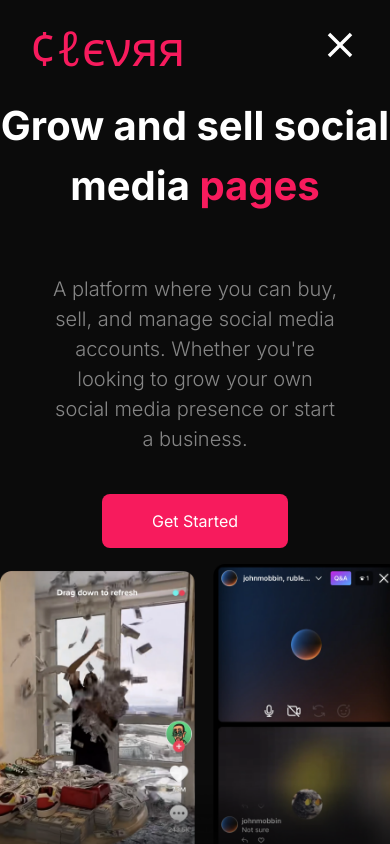
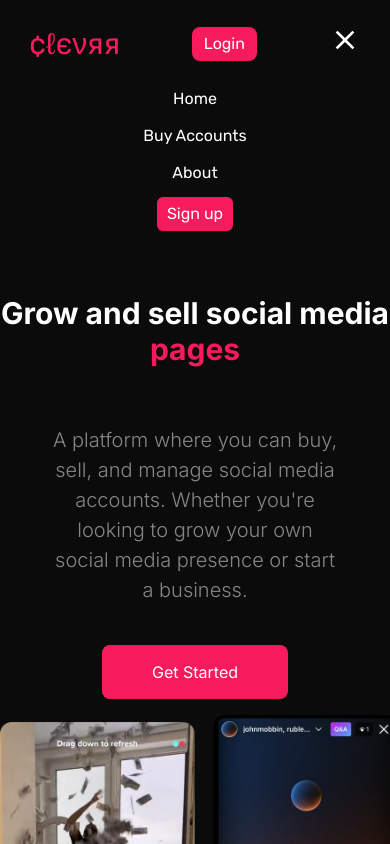
Before and after one commit to timmie20/clevrr, a React (Vite) app: page / in a window 390 px wide. Both pictures are taken after a click on the button 339 px from the left and 45 px from the top of the page. Shown: the top 844 px of the page. Built offline with nearby package versions, Linux system fonts and the light colour scheme.

Commit message:
fixed mobile menu and typography

```diff
--- a/src/Pages/login /Login.jsx
+++ b/src/Pages/login /Login.jsx
@@ -3,22 +3,18 @@ import sideImg from "../login /loginAssets/Group 5.png"
 
 const Login = () => {
   return (
-    <div className="bg-backgroundBlack w-[100vw] h-[100vh] font-Inter">
-      <div className="flex items-center">
-        <div>
-          <img src={sideImg} alt="" className="h-[100vh]" />
-        </div>
-        <div className="m-[auto] flex flex-col text-white gap-[2em]">
-          <p className="text-[32px] font-[500]">Login</p>
-          <div className="flex flex-col space-y-[10px] text-grayish">
+    <div className="flex justify-center items-center bg-backgroundBlack h-[100vh] font-Inter">
+      <div className="flex flex-col text-white gap-[2em] w-[360px] m-[1em] items-center">
+        <p className="text-3xl font-[700] md:text-5xl">Login</p>
+        <div className="flex flex-col space-y-[10px] text-grayish w-[100%]">
           <label htmlFor="email">Email address</label>
           <input id="email" type="email" className="inputs"/>
         </div>
-          <div className="flex flex-col space-y-[10px] text-grayish">
+        <div className="flex flex-col space-y-[10px] text-grayish w-[100%]">
           <label htmlFor="password">Password</label>
           <input id="password" type="password" className="inputs"/>
         </div>
-          <button className="w-[400px] h-[45px] bg-customPink rounded-full font-Rubik font-[400]">Login</button>
+        <button className="h-[45px] w-[100%] bg-customPink rounded-full font-Rubik font-[400]">Login</button>
         <div className="text-[14px] flex flex-col items-center">
           <Link to='/' style={{color: '#F71B5D'}}>Back to home</Link>
           <div className="flex">
@@ -28,7 +24,6 @@ const Login = () => {
         </div>
       </div>
     </div>
-    </div>
   )
 }
 
--- a/src/Pages/login /Signup.jsx
+++ b/src/Pages/login /Signup.jsx
@@ -3,36 +3,32 @@ import sideImg from "../login /loginAssets/Group 5.png"
 
 const Signup = () => {
   return (
-    <div className="bg-backgroundBlack w-[100vw] h-[100vh] font-Inter">
-    <div className="flex items-center">
-      <div>
-        <img src={sideImg} alt="" className="h-[100vh]" />
-      </div>
-      <div className="m-[auto] flex flex-col text-white gap-[2em]">
+    <div className="flex justify-center items-center bg-backgroundBlack h-[100vh] font-Inter">
+        <div className="flex flex-col text-white gap-[2em] w-[360px] items-center m-[1em]">
 
-        <p className="text-[32px] font-[500]">Create a free account</p>
+          <p className="text-2xl font-[700] md:text-3xl">Create a free account</p>
 
-        <div className="flex flex-col space-y-[10px] text-grayish">
+          <div className="flex flex-col space-y-[10px] text-grayish w-[100%]">
             <label htmlFor="username">Username</label>
             <input id="username" type="text" className="inputs"/>
           </div>
 
-        <div className="flex flex-col space-y-[10px] text-grayish">
+          <div className="flex flex-col space-y-[10px] text-grayish w-[100%]">
             <label htmlFor="email">Email address</label>
             <input id="email" type="email" className="inputs"/>
           </div>
 
-        <div className="flex flex-col space-y-[10px] text-grayish">
+          <div className="flex flex-col space-y-[10px] text-grayish w-[100%]">
             <label htmlFor="password">Password</label>
             <input id="password" type="password" className="inputs"/>
           </div>
 
-        <div className="flex flex-col space-y-[10px] text-grayish">
+          <div className="flex flex-col space-y-[10px] text-grayish w-[100%]">
             <label htmlFor="confirmPassword">Confirm Password</label>
             <input id="confirmPassword" type="password" className="inputs"/>
           </div>
 
-        <button className="w-[400px] h-[45px] bg-customPink rounded-full font-Rubik font-[400]">Sign up</button>
+          <button className="w-[100%] h-[45px] bg-customPink rounded-full font-Rubik font-[400]">Sign up</button>
 
           <div className="text-[14px] flex flex-col items-center">
             <Link to='/' style={{color: '#F71B5D'}}>Back to home</Link>
@@ -43,7 +39,6 @@ const Signup = () => {
           </div>
         </div>
   </div>
-  </div>
   )
 }
 
--- a/src/components/Footer.jsx
+++ b/src/components/Footer.jsx
@@ -1,4 +1,5 @@
 import { NavLink } from "react-router-dom"
+import {MdCopyright} from "react-icons/md"
 
 const Footer = () => {
   return (
@@ -13,7 +14,10 @@ const Footer = () => {
           <NavLink to='/about'>About</NavLink>
         </div>
       </div>
-        <p>Copyright @2023</p>
+      <p className="flex items-center">
+        <MdCopyright size={16} color='#888' />
+        copyright {new Date().getFullYear()}
+      </p>
     </div>
   )
 }
--- a/src/components/FooterSection.jsx
+++ b/src/components/FooterSection.jsx
@@ -8,7 +8,7 @@ const FooterSection = () => {
       <img className="absolute w-[20%] left-0" src={Image4} alt="twitter logo" />
       <img className="absolute w-[20%] right-0" src={Image5} alt="tic-tok logo"/>
       <div className="flex flex-col justify-center items-center font-Inter my-[auto] mx-[auto] space-y-[2em]">
-        <p className="text-white text-[32px] p-4 font-[700] text-center md:w-[50%] md:text-[52px]">
+        <p className="text-white text-3xl font-[700] text-center md:w-[50%] md:text-5xl md:leading-normal">
         Ready to grow viral and make your first <span className="text-customPink">$ </span>
         off clevrr</p>
         <GetstartedBtn />
@@ -17,5 +17,4 @@ const FooterSection = () => {
 
   )
 }
-
 export default FooterSection
--- a/src/components/HeroSection.jsx
+++ b/src/components/HeroSection.jsx
@@ -5,8 +5,8 @@ const HeroSection = () => {
   return (
     <section className=" bg-backgroundBlack">
       <div className="container m-auto flex flex-col justify-center items-center gap-4 xl:flex-row md:py-[4em] md:justify-between font-Inter">
-        <div className="flex flex-col space-y-[2.5em] text-white w-full xl:w-[43%] items-center text-center md:text-start md:items-start">
-          <p className="text-[40px] md:text-[64px] font-[700] mb-2 w-full">Grow and sell social media <span className="text-customPink"> pages</span> </p>
+        <div className="flex flex-col space-y-[2.5em] mt-[3em] text-white w-full xl:w-[43%] items-center text-center md:text-start md:items-start">
+          <h1 className="text-3xl md:text-6xl font-[700] mb-2 w-full">Grow and sell social media <span className="text-customPink"> pages</span> </h1>
           <p className="text-[20px] w-[73%] opacity-50 font-[300]">
           A platform where you can buy, sell, and manage social media accounts. Whether you're looking
           to grow your own social media presence or start a business.</p>
--- a/src/components/MiddleSection.jsx
+++ b/src/components/MiddleSection.jsx
@@ -3,10 +3,10 @@ import Image3 from "../Pages/home/homeAssets/Frame 14.png"
 
 const MiddleSection = () => {
   return (
-    <section className="container mx-auto flex flex-col py-[6em] text-Inter space-y-[5em] md:space-y-[9em]">
+    <section className="container mx-auto flex flex-col py-[6em] font-Inter space-y-[5em] md:space-y-[9em]">
       <div className="flex flex-col items-center justify-between md:flex-row ">
         <div className=" flex flex-col text-center md:w-[35%] space-y-[2em] md:text-start">
-          <p className="text-[52px] font-[700] leading-[57px] md:text-[32px]">Social Media Account <span className="text-customPink">Marketplace</span></p>
+          <p className="text-3xl font-[700] md:text-5xl">Social Media Account <span className="text-customPink">Marketplace</span></p>
           <p className="text-[20px] opacity-50 font-[300]">Take your social media success to the next level?
             Sell your established social media pages and profit from your hard work.
           </p>
@@ -21,7 +21,7 @@ const MiddleSection = () => {
           <img src={Image3} alt=""/>
         </div>
         <div className=" flex flex-col md:w-[35%] space-y-[2em]">
-          <p className="text-[52px] font-[700] leading-[57px] md:text-[32px]">Reach a large business <span className="text-customPink">Audience</span></p>
+          <p className="text-3xl font-[700] md:text-5xl">Reach a large business <span className="text-customPink">Audience</span></p>
           <p className="text-[20px] opacity-50 font-[300]">Social media accounts of all sizes, from small personal accounts to large influencer accounts.
           </p>
         </div>
--- /dev/null
+++ b/src/components/MobileNavlinks.jsx
@@ -0,0 +1,13 @@
+import { Link } from "react-router-dom"
+
+const MobileNavlinks = () => {
+  return (
+    <div className="text-white font-Rubik flex flex-col items-center gap-[.8em] pb-[1em] md:hidden ">
+      <Link to="/">Home</Link>
+      <Link to="/buyaccount">Buy Accounts</Link>
+      <Link to="/about">About</Link>
+      <Link to="/signup"className="px-[10px] py-[5px] bg-customPink rounded-md">Sign up</Link>
+    </div>
+  )
+}
+export default MobileNavlinks
--- a/src/components/Navbar.jsx
+++ b/src/components/Navbar.jsx
@@ -1,18 +1,20 @@
-import { Link, NavLink } from "react-router-dom"
+import { Link, NavLink, useLocation } from "react-router-dom"
 import { MdMenu, MdClose } from "react-icons/md"
 import { useState } from "react"
+import MobileNavlinks from "./MobileNavlinks"
+import { useEffect } from "react"
 
 const Navbar = () => {
   const[isOpen , setIsOpen] = useState(false)
-
-  const toggleNavbar = () => {
-    setIsOpen(!isOpen)
-  }
+  const {pathname} = useLocation()
+  useEffect(() => {
+    setIsOpen(false)
+  }, [pathname])
 
   return (
-      <div className="bg-backgroundBlack">
+      <div className="bg-backgroundBlack font-Rubik">
         <nav className="container mx-auto flex justify-between items-center w-[85%] text-white py-[1.5em]">
-          <p className="text-5xl text-customPink">
+          <p className="text-3xl text-customPink md:text-5xl">
             ¢ℓєνяя
           </p>
           <div className="hidden md:flex space-x-[5em] lg:space-x-[2em]">
@@ -20,16 +22,22 @@ const Navbar = () => {
             <NavLink to='/buyaccount'>Buy Accounts</NavLink>
             <NavLink to='/about'>About</NavLink>
           </div>
-          <div className="hidden md:flex space-x-[1.5em]">
-            <Link to="/login" className="text-white px-[27px] py-[9px] bg-customPink rounded-full hover:bg-[#87acec]">Login</Link>
-            <Link to="/signup"className="text-white px-[27px] py-[9px] border-white border-[1px] bg-transparent rounded-full">Sign up</Link>
+          <div className="flex space-x-[2em]">
+            <Link to="/login" className="py-[5px] text-white px-[12px] md:py-[9px] bg-customPink rounded-lg hover:bg-[#87acec]">Login</Link>
+            <Link to="/signup"className="hidden md:block text-white px-[27px] py-[9px] border-white border-[1px] bg-transparent rounded-md">Sign up</Link>
           </div>
-          <div className="md:hidden">
-            <button onClick={toggleNavbar}>
-              {isOpen? <MdClose size={42}/> : <MdMenu size={42}/>}
+          <div>
+            <button className="md:hidden"
+            onClick={() => setIsOpen(!isOpen)}>
+              {isOpen? <MdClose size={32}/> : <MdMenu size={32}/>}
             </button>
           </div>
         </nav>
+        {isOpen && (
+          <div>
+            <MobileNavlinks />
+          </div>
+        )}
       </div>
   )
 }
--- a/src/index.css
+++ b/src/index.css
@@ -6,13 +6,12 @@ label {
   font-weight: 300;
 }
 .inputs {
-  width: 400px;
   height: 45px;
   padding-left: 1.5em;
   border-radius: 50px;
   border: 1px solid rgba(223, 220, 220, 0.75);
   background-color: transparent;
-  font-family: Inter, sans-serif;
   font-size: 15px;
   outline: none;
+  letter-spacing: 1px;
 }
```
Lines whose indentation alone changed are shown as unchanged.
